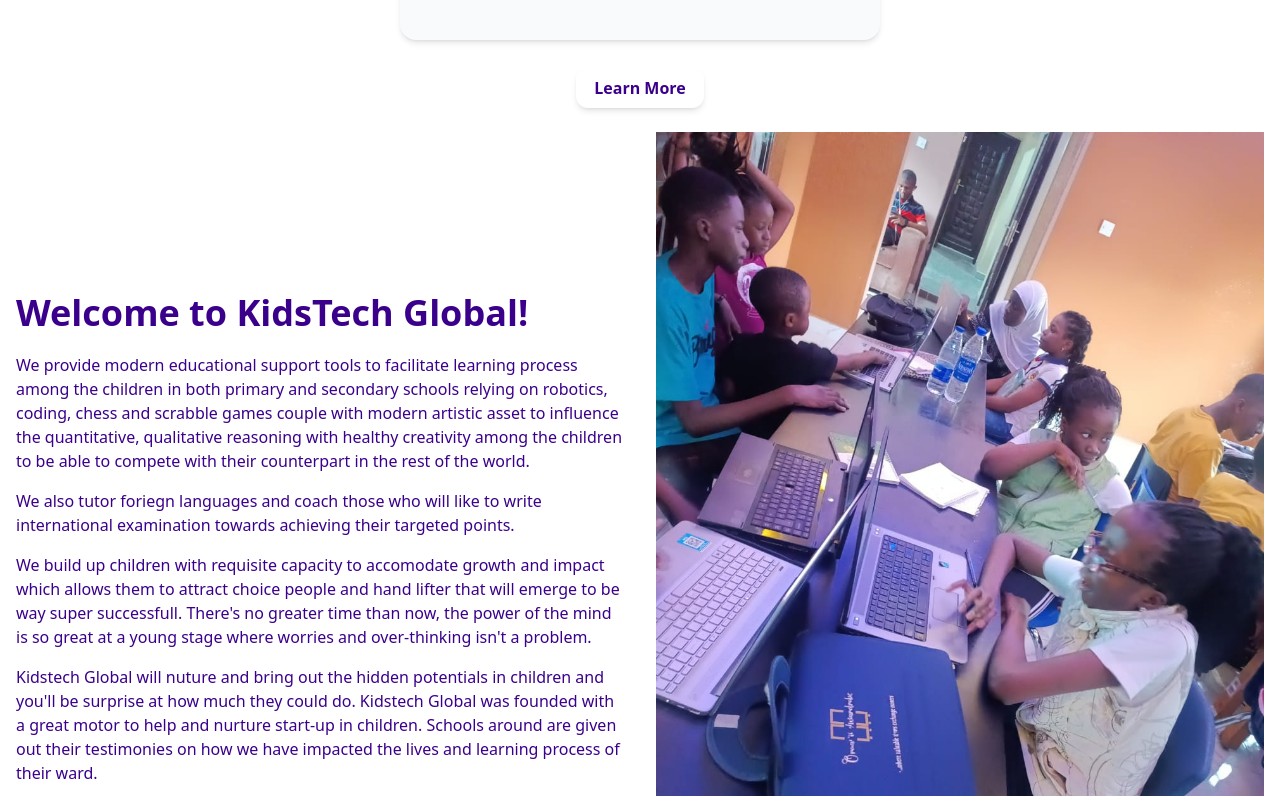
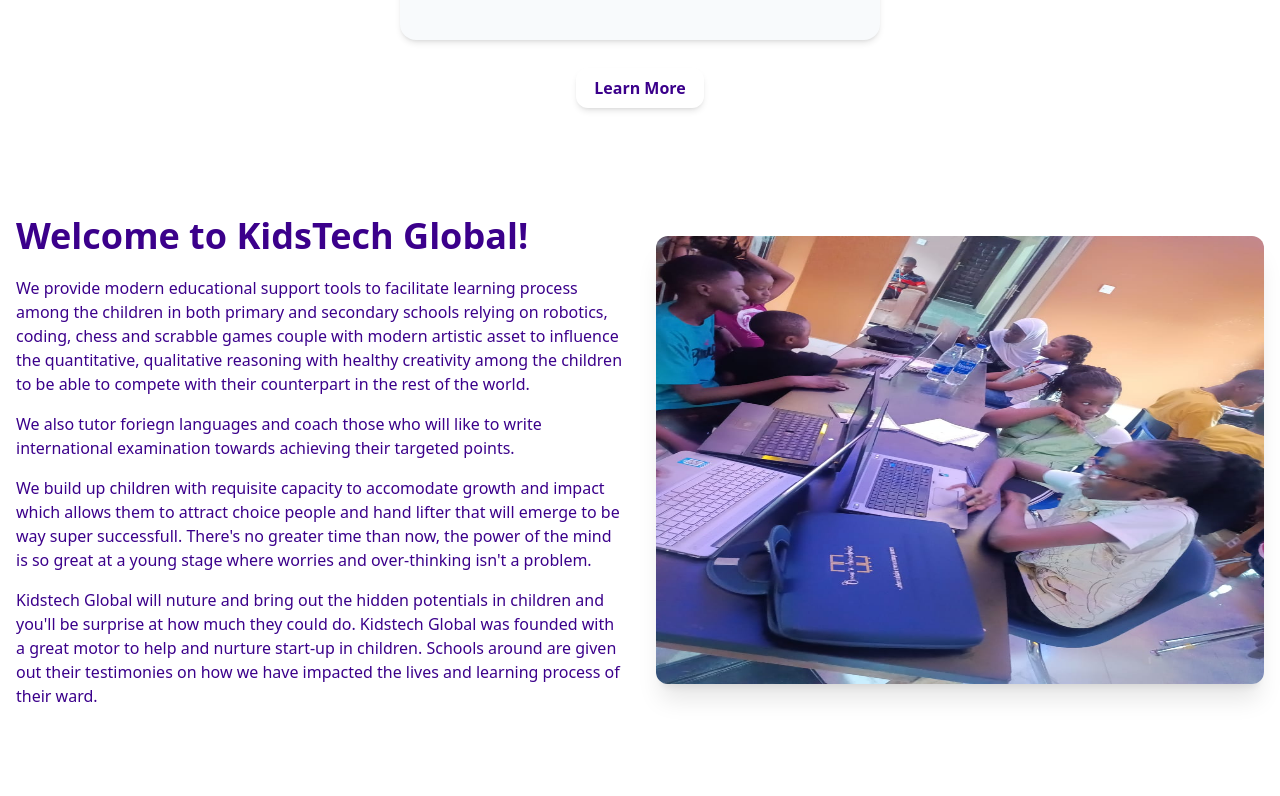
Before and after one commit to th3cr4zycl4y/kidstech, a React (Create React App) app: page / in a window 1280 px wide. Shown: the part 2044-2840 px from the top of the page. Built offline with nearby package versions, Linux system fonts and the light colour scheme.

Commit message:
About Image resized

```diff
--- a/public/index.html
+++ b/public/index.html
@@ -10,10 +10,7 @@
       content="Web site created using create-react-app"
     />
     <link rel="apple-touch-icon" href="%PUBLIC_URL%/logo192.png" />
-    <!--
-      manifest.json provides metadata used when your web app is installed on a
-      user's mobile device or desktop. See https://developers.google.com/web/fundamentals/web-app-manifest/
-    -->
+
     <link rel="manifest" href="%PUBLIC_URL%/manifest.json" />
 
     <title>KidsTech Global</title>
--- a/src/components/about/About.jsx
+++ b/src/components/about/About.jsx
@@ -3,7 +3,7 @@
 
 const About = () => {
   return (
-    <section id="about" className="container pb-20 mx-auto">
+    <section id="about" className="container py-20 mx-auto h-[100vh]">
       <div className="flex flex-col items-center justify-center lg:flex-row">
         <div className="w-full px-4 mx-auto about-txt lg:w-[50%]">
           <h2
@@ -40,8 +40,12 @@
             we have impacted the lives and learning process of their ward.
           </p>
         </div>
-        <div className="p-4 lg:w-[50%]" data-aos="fade-up">
-          <img src={AboutImg} alt="" />
+        <div className="p-4 lg:w-[50%] h-[30rem]" data-aos="fade-up">
+          <img
+            src={AboutImg}
+            alt="about img"
+            className="w-full h-full rounded-xl shadow-xl"
+          />
         </div>
       </div>
     </section>
```
